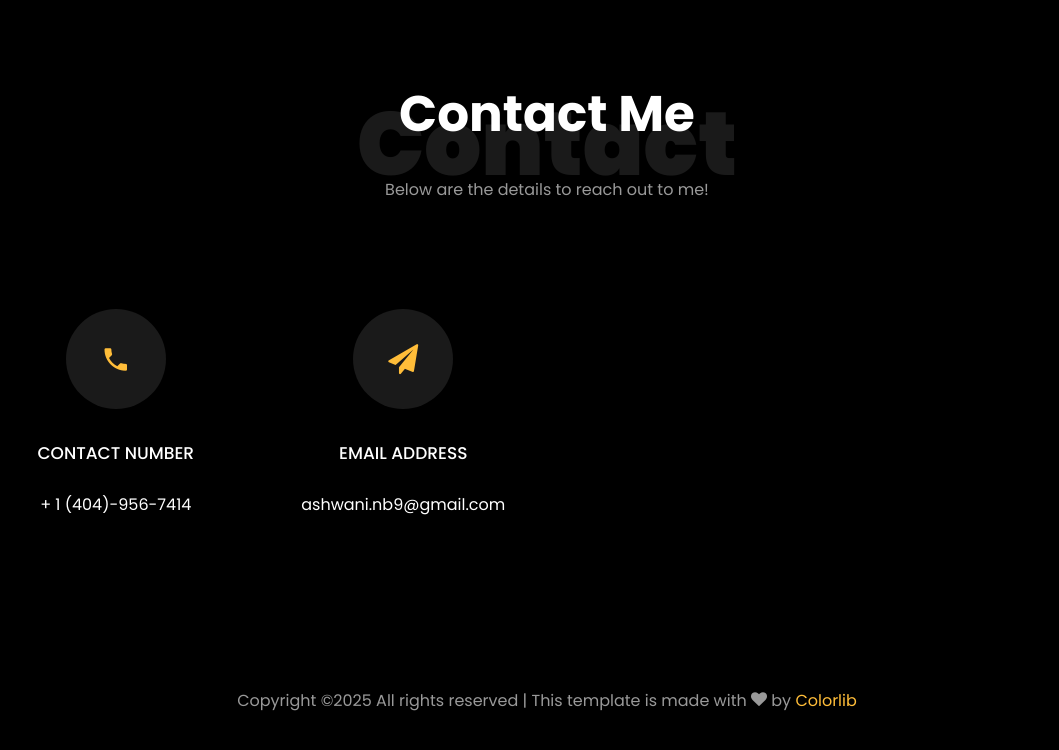
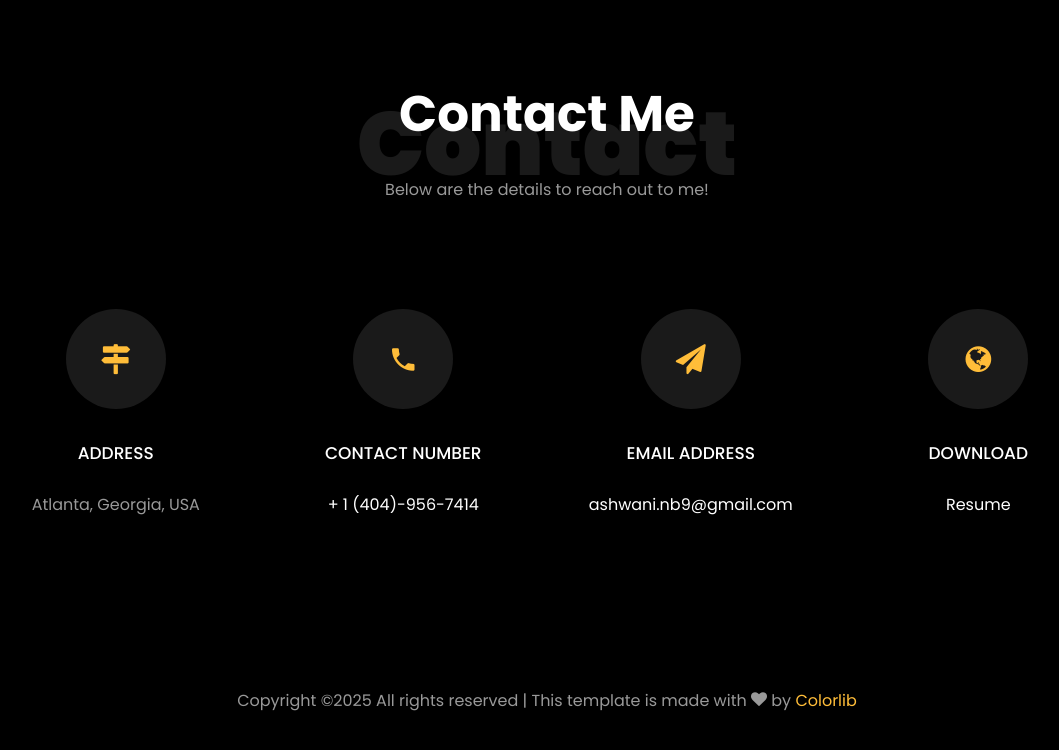
Before and after one commit to ashwani89n/ashwani89n.github.io, a plain HTML site: page index.html in a window 1280 px wide. Shown: the part 5621-6371 px from the top of the page, without its empty margins (93-1152 px from the left). Drawn offline with Linux system fonts and the light colour scheme; files whose address does not match are found by name.

Commit message:
Update index.html

```diff
--- a/index.html
+++ b/index.html
@@ -659,7 +659,7 @@
         </div>
 
         <div class="row d-flex contact-info mb-5">
-<!--           <div class="col-md-6 col-lg-3 d-flex ftco-animate">
+          <div class="col-md-6 col-lg-3 d-flex ftco-animate">
           	<div class="align-self-stretch box p-4 text-center">
           		<div class="icon d-flex align-items-center justify-content-center">
           			<span class="icon-map-signs"></span>
@@ -667,7 +667,7 @@
           		<h3 class="mb-4">Address</h3>
 	            <p>Atlanta, Georgia, USA</p>
 	          </div>
-          </div> -->
+          </div>
           <div class="col-md-6 col-lg-3 d-flex ftco-animate">
           	<div class="align-self-stretch box p-4 text-center">
           		<div class="icon d-flex align-items-center justify-content-center">
@@ -686,15 +686,15 @@
 	            <p><a href="mailto:ashwani.nb9@gmail.com">ashwani.nb9@gmail.com</a></p>
 	          </div>
           </div>
-         <!-- <div class="col-md-6 col-lg-3 d-flex ftco-animate">
+         <div class="col-md-6 col-lg-3 d-flex ftco-animate">
           	<div class="align-self-stretch box p-4 text-center">
           		<div class="icon d-flex align-items-center justify-content-center">
           			<span class="icon-globe"></span>
           		</div>
           		<h3 class="mb-4">Download</h3>
-	            <p><a href="https://drive.google.com/file/d/1ymN74bIXa_uqzrX3E6cPquDCOw7RoxSY/view?usp=drive_link">Resume</a></p>
+	            <p><a href="">Resume</a></p>
 	          </div>
-          </div>-->
+          </div>
 
 		  <!-- <div class="container">
 			<br>
```
